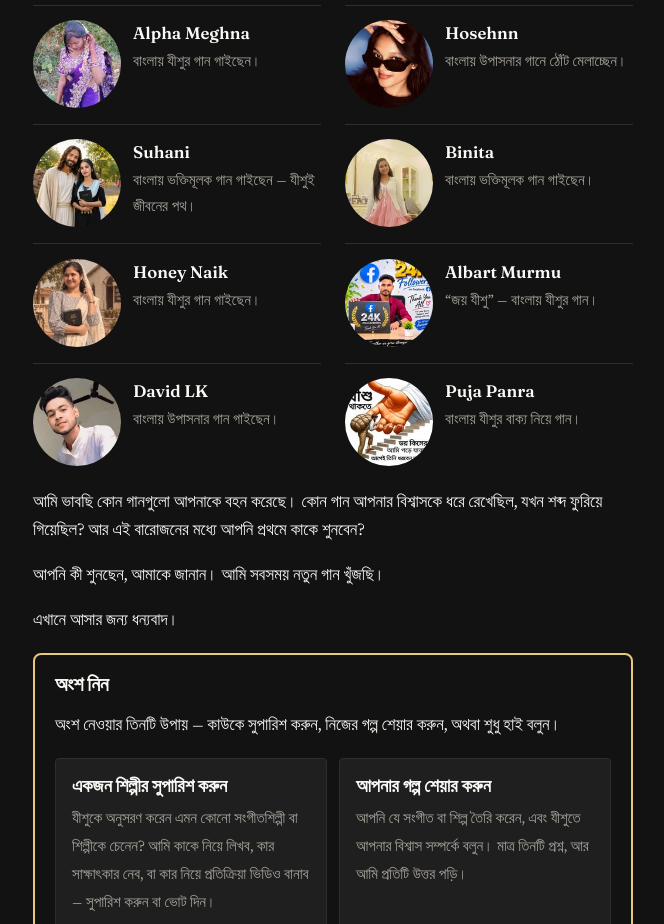
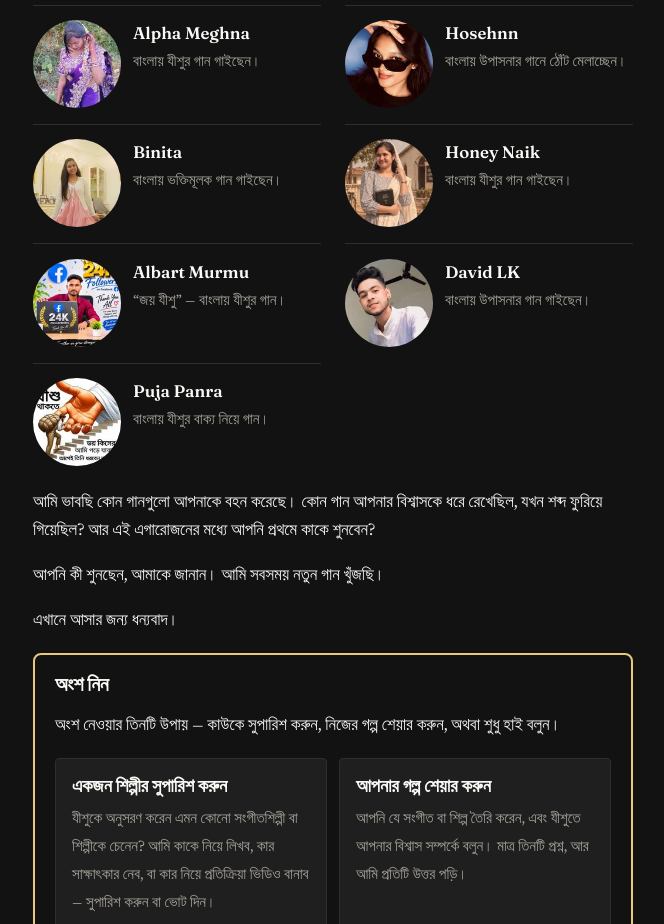
Before and after one commit to streamjonathan/jonathanmccallum-bn, an Eleventy site: page content/posts/2026-11-23-music-and-faith.md in a window 1280 px wide. Shown: the part 960-1884 px from the top of the page, without its empty margins (307-971 px from the left). Built offline with nearby package versions, Linux system fonts and the light colour scheme; Eleventy itself is replaced by a stand-in of ours; files that its build step writes are made by us from their sources.

Commit message:
Remove AI persons from Music and Faith (bn)

```diff
--- a/content/posts/2026-11-23-music-and-faith.md
+++ b/content/posts/2026-11-23-music-and-faith.md
@@ -47,11 +47,6 @@ shareImage: /images/music-faith/timatmajhi_3.jpg
 <span class="ig-card__text"><span class="ig-card__name">Hosehnn</span>
 <span class="ig-card__note">বাংলায় উপাসনার গানে ঠোঁট মেলাচ্ছেন।</span></span>
 </a>
-<a class="ig-card" href="https://www.instagram.com/reel/DclVH6HxQQZ/" target="_blank" rel="noopener">
-<img class="ig-card__img" src="/images/music-faith/christian___girl____.jpg" alt="Suhani" loading="lazy" width="150" height="150">
-<span class="ig-card__text"><span class="ig-card__name">Suhani</span>
-<span class="ig-card__note">বাংলায় ভক্তিমূলক গান গাইছেন — যীশুই জীবনের পথ।</span></span>
-</a>
 <a class="ig-card" href="https://www.instagram.com/reel/Dc0XRUXOC6r/" target="_blank" rel="noopener">
 <img class="ig-card__img" src="/images/music-faith/binitasabar63.jpg" alt="Binita" loading="lazy" width="150" height="150">
 <span class="ig-card__text"><span class="ig-card__name">Binita</span>
@@ -79,7 +74,7 @@ shareImage: /images/music-faith/timatmajhi_3.jpg
 </a>
 </div>
 
-আমি ভাবছি কোন গানগুলো আপনাকে বহন করেছে। কোন গান আপনার বিশ্বাসকে ধরে রেখেছিল, যখন শব্দ ফুরিয়ে গিয়েছিল? আর এই বারোজনের মধ্যে আপনি প্রথমে কাকে শুনবেন?
+আমি ভাবছি কোন গানগুলো আপনাকে বহন করেছে। কোন গান আপনার বিশ্বাসকে ধরে রেখেছিল, যখন শব্দ ফুরিয়ে গিয়েছিল? আর এই এগারোজনের মধ্যে আপনি প্রথমে কাকে শুনবেন?
 
 আপনি কী শুনছেন, আমাকে জানান। আমি সবসময় নতুন গান খুঁজছি।
 
```
